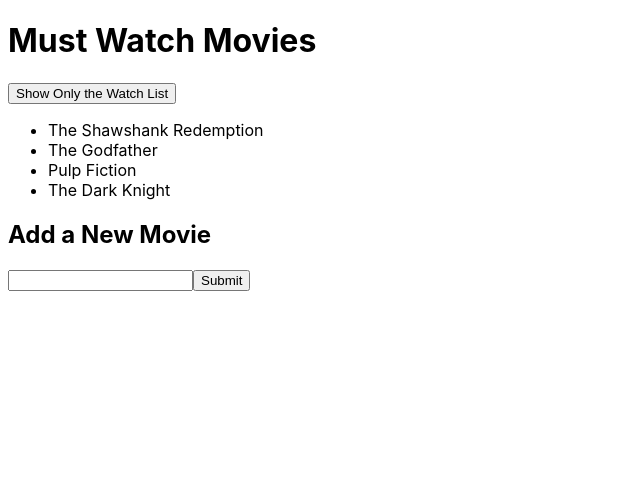
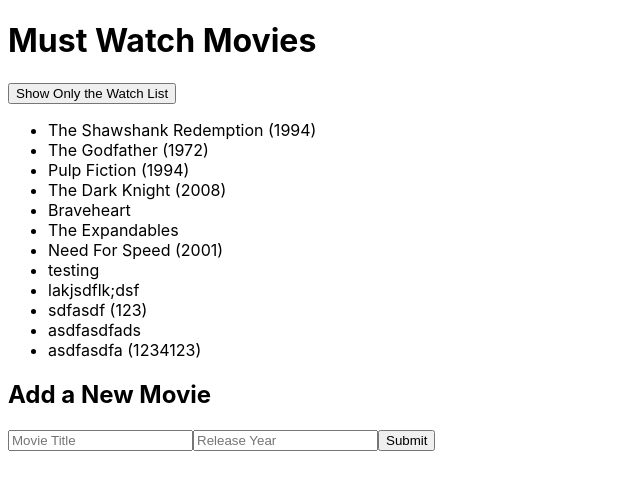
Before and after one commit to serhatprogramming/movies-json-server, a React (Create React App) app: page / in a window 1280 px wide. Shown: the top 490 px of the page, without its empty margins (0-640 px from the left). Built offline with nearby package versions, Linux system fonts and the light colour scheme; data requests are answered from the project's data file.

Commit message:
release year added.

```diff
--- a/db.json
+++ b/db.json
@@ -23,6 +23,53 @@
       "title": "The Dark Knight",
       "year": 2008,
       "watchList": true
+    },
+    {
+      "title": "Braveheart",
+      "watchList": true,
+      "id": 5
+    },
+    {
+      "title": "The Expandables",
+      "watchList": true,
+      "year": null,
+      "id": 6
+    },
+    {
+      "title": "Need For Speed",
+      "watchList": true,
+      "year": 2001,
+      "id": 7
+    },
+    {
+      "title": "testing",
+      "watchList": true,
+      "year": null,
+      "id": 8
+    },
+    {
+      "title": "lakjsdflk;dsf",
+      "watchList": true,
+      "year": null,
+      "id": 9
+    },
+    {
+      "title": "sdfasdf",
+      "watchList": true,
+      "year": "123",
+      "id": 10
+    },
+    {
+      "title": "asdfasdfads",
+      "watchList": true,
+      "year": null,
+      "id": 11
+    },
+    {
+      "title": "asdfasdfa",
+      "watchList": true,
+      "year": 1234123,
+      "id": 12
     }
   ]
 }
--- a/src/App.js
+++ b/src/App.js
@@ -7,23 +7,33 @@
 const App = () => {
   const [movies, setMovies] = useState([]);
   const [newMovie, setNewMovie] = useState("");
+  const [releaseYear, setReleaseYear] = useState("");
   const [showWatchList, setShowWatchList] = useState(false);
   useEffect(() => {
     axios.get("http://localhost:3001/movies").then((response) => {
       setMovies(response.data);
-      console.log(response.data);
     });
   }, []);
 
   const handleSubmit = (e) => {
     e.preventDefault();
-    const newMovieObject = {
-      title: newMovie,
-      watchList: true,
-      id: Date.now(),
-    };
-    setMovies([...movies, newMovieObject]);
+    if (newMovie) {
+      const newMovieObject = {
+        title: newMovie,
+        watchList: true,
+        year: parseInt(releaseYear) || null,
+      };
+      axios
+        .post("http://localhost:3001/movies", newMovieObject)
+        .then((response) => {
+          setMovies([...movies, response.data]);
+          console.log(response.data);
+        });
+    } else {
+      alert("Please enter a movie title");
+    }
     setNewMovie("");
+    setReleaseYear("");
   };
 
   const handleChange = (e) => setNewMovie(e.target.value);
@@ -45,7 +55,17 @@
       </ul>
       <h2>Add a New Movie</h2>
       <form onSubmit={handleSubmit}>
-        <input value={newMovie} onChange={handleChange} />
+        <input
+          value={newMovie}
+          onChange={handleChange}
+          placeholder="Movie Title"
+        />
+        <input
+          type="number"
+          value={releaseYear}
+          onChange={(e) => setReleaseYear(e.target.value)}
+          placeholder="Release Year"
+        />
         <button type="submit">Submit</button>
       </form>
     </div>
--- a/src/components/Movie.js
+++ b/src/components/Movie.js
@@ -1,3 +1,7 @@
-const Movie = ({ movie }) => <li>{movie.title}</li>;
+const Movie = ({ movie }) => (
+  <li>
+    {movie.title} {movie?.year && `(${movie.year})`}
+  </li>
+);
 
 export default Movie;
```
